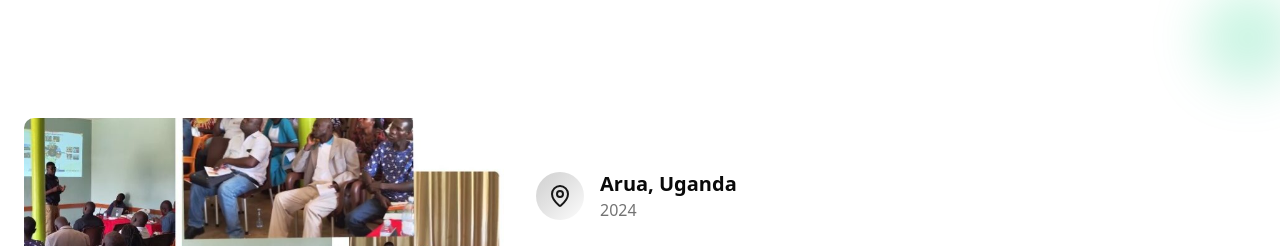
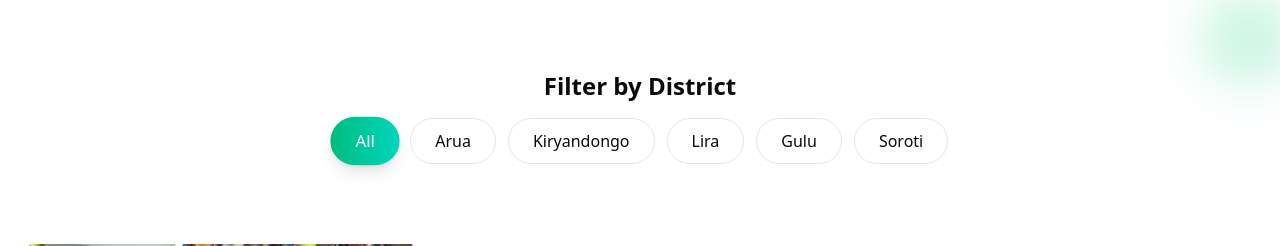
Before and after one commit to fromyfarmapp/Fromyfarm-website, a Next.js app: page /conference in a window 1280 px wide. Shown: the part 394-640 px from the top of the page. Built offline with nearby package versions, Linux system fonts and the light colour scheme; no server answers.

Commit message:
feat: add filters for districts under conferences

```diff
--- a/src/app/conference/page.tsx
+++ b/src/app/conference/page.tsx
@@ -21,10 +21,12 @@ import { Button } from "@/components/ui/button";
 export default function ConferencePage() {
   const [selectedImage, setSelectedImage] = useState<string | null>(null);
   const [currentImageIndex, setCurrentImageIndex] = useState(0);
+  const [selectedDistrict, setSelectedDistrict] = useState<string>("All");
 
   const conferences = [
     {
       location: "Arua, Uganda",
+      district: "Arua",
       date: "2024",
       description:
         "Fromyfarm App presentation at multiple conferences to increase agricultural production. We previously presented to CIP (International Potato Centre) and are seeking greater awareness among agricultural stakeholders.",
@@ -38,6 +40,7 @@ export default function ConferencePage() {
     },
     {
       location: "Kiryandongo, Uganda",
+      district: "Kiryandongo",
       date: "2024",
       description:
         "Engaging with local farmers and agricultural stakeholders to promote the Fromyfarm platform. Focus on building connections between farmers, buyers, and suppliers in the agricultural ecosystem.",
@@ -51,6 +54,7 @@ export default function ConferencePage() {
     },
     {
       location: "Lira, Uganda",
+      district: "Lira",
       date: "2024",
       description:
         "Demonstrating how Fromyfarm connects farmers, buyers, and suppliers in the agricultural ecosystem. Presented by David Ojok with sponsorship from Mount Meru Group and Palladium Group.",
@@ -64,6 +68,7 @@ export default function ConferencePage() {
     },
     {
       location: "Gulu, Uganda",
+      district: "Gulu",
       date: "2024",
       description:
         "Building partnerships with local agricultural organizations and promoting digital farming solutions. Focus on increasing agricultural production through technology adoption.",
@@ -77,6 +82,7 @@ export default function ConferencePage() {
     },
     {
       location: "Soroti, Uganda (SOCADIDO)",
+      district: "Soroti",
       date: "2024",
       description:
         "SOCADIDO visit - Collaborating with local development organizations to enhance app impact and reach more farming communities across Uganda.",
@@ -149,6 +155,14 @@ export default function ConferencePage() {
     },
   ];
 
+  // Extract unique districts from conferences
+  const districts = ["All", ...Array.from(new Set(conferences.map(conf => conf.district)))];
+
+  // Filter conferences based on selected district
+  const filteredConferences = selectedDistrict === "All"
+    ? conferences
+    : conferences.filter(conf => conf.district === selectedDistrict);
+
   // Conference images mapped to actual photos
   const getConferenceImages = (location: string, index: number) => {
     const baseLocation = location.toLowerCase().split(",")[0];
@@ -209,8 +223,8 @@ export default function ConferencePage() {
     }
   };
 
-  // Get all conference images for modal navigation
-  const allConferenceImages = conferences.flatMap((conf, idx) =>
+  // Get all conference images for modal navigation (based on filtered conferences)
+  const allConferenceImages = filteredConferences.flatMap((conf, idx) =>
     getConferenceImages(conf.location, idx).map((img) => ({
       ...img,
       location: conf.location,
@@ -265,12 +279,41 @@ export default function ConferencePage() {
         <div className="absolute -bottom-4 -right-4 w-24 h-24 bg-gradient-to-br from-green-400/20 to-emerald-500/20 rounded-full blur-xl"></div>
       </section>
 
+      {/* District Filter Section */}
+      <section className="container mx-auto px-6 pb-8">
+        <div className="max-w-6xl mx-auto">
+          <div className="flex flex-col items-center gap-4">
+            <h2 className="text-2xl font-bold text-center">Filter by District</h2>
+            <div className="flex flex-wrap gap-3 justify-center">
+              {districts.map((district) => (
+                <button
+                  key={district}
+                  onClick={() => setSelectedDistrict(district)}
+                  className={`px-6 py-2.5 rounded-full font-medium transition-all duration-200 ${
+                    selectedDistrict === district
+                      ? "bg-gradient-to-r from-emerald-500 to-teal-400 text-white shadow-lg scale-105"
+                      : "bg-card border border-border hover:border-primary/50 text-foreground hover:scale-105"
+                  }`}
+                >
+                  {district}
+                </button>
+              ))}
+            </div>
+            {selectedDistrict !== "All" && (
+              <p className="text-sm text-muted-foreground">
+                Showing {filteredConferences.length} conference{filteredConferences.length !== 1 ? 's' : ''} in {selectedDistrict}
+              </p>
+            )}
+          </div>
+        </div>
+      </section>
+
       {/* Individual Conferences */}
       <section className="container mx-auto px-6 py-12">
 
 
         <div className="grid gap-8 lg:gap-12">
-          {conferences.map((conference, index) => {
+          {filteredConferences.map((conference, index) => {
             const Icon = conference.icon;
             const isEven = index % 2 === 0;
 
```
